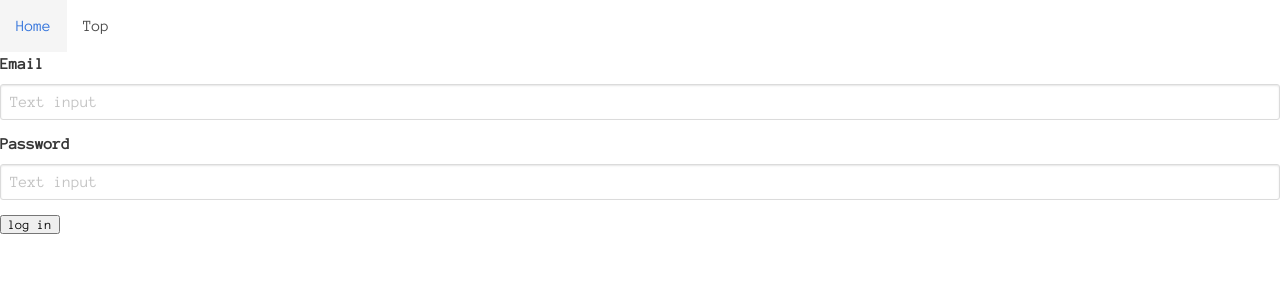
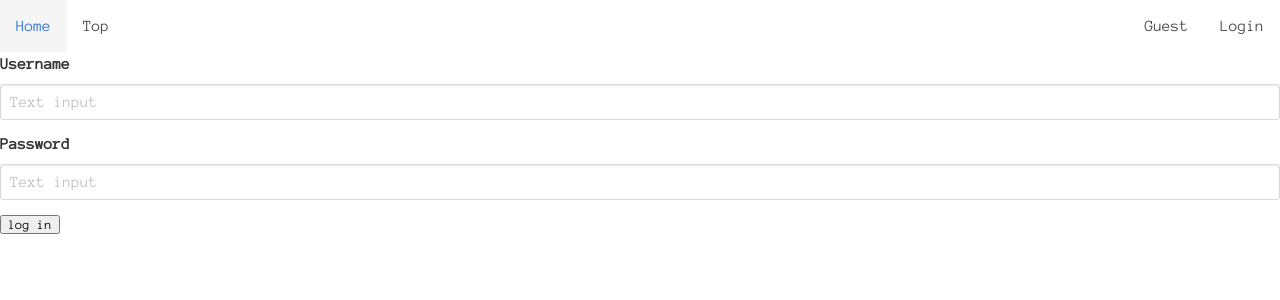
Before and after one commit to alexshadley/poserrank, a Flask app: page /login/ in a window 1280 px wide. Shown: the top 300 px of the page. Run offline with Flask 2, Linux system fonts and the light colour scheme.

Commit message:
adds basic login/logout functionality

```diff
--- a/poserrank/__init__.py
+++ b/poserrank/__init__.py
@@ -5,4 +5,6 @@ app = Flask(__name__)
 app.config['SQLALCHEMY_DATABASE_URI'] = 'sqlite:///db/development.db'
 db = SQLAlchemy(app)
 
+app.secret_key = 'pushingakeytogithubisterriblepractice'
+
 import poserrank.views
--- a/poserrank/templates/layout.html.j2
+++ b/poserrank/templates/layout.html.j2
@@ -10,9 +10,18 @@
 	</head>
 	<body>
 		<nav class="navbar" role="navigation" aria-label="main navigation">
-			<div class="navbar-brand">
+			<div class="navbar-start">
 				<a class="navbar-item" href="{{ url_for('index') }}">Home</a>
 				<a class="navbar-item" href="{{ url_for('top') }}">Top</a>
+			</div>
+			<div class="navbar-end">
+				{% if session['authenticated'] %}
+					<span class="navbar-item">{{ session['username'] }}</span>
+					<a class="navbar-item" href="{{ url_for('logout') }}">Logout</a>
+				{% else %}
+					<span class="navbar-item">Guest</span>
+					<a class="navbar-item" href="{{ url_for('login') }}">Login</a>
+				{% endif %}
 			</div>
 		</nav>
 
--- a/poserrank/templates/login.html.j2
+++ b/poserrank/templates/login.html.j2
@@ -3,9 +3,9 @@
 {% block content %}
 <form action="{{ url_for('login') }}" method="POST">
 	<div class="field">
-		<label class="label">Email</label>
+		<label class="label">Username</label>
 		<div class="control">
-			<input class="input" type="text" name="email" placeholder="Text input">
+			<input class="input" type="text" name="username" placeholder="Text input">
 		</div>
 	</div>
 	<div class="field">
--- a/poserrank/views.py
+++ b/poserrank/views.py
@@ -1,4 +1,4 @@
-from flask import render_template, request
+from flask import render_template, redirect, url_for, request, session
 from poserrank import app
 from poserrank.models import User
 
@@ -13,8 +13,26 @@ def top():
 
 @app.route('/login/', methods=['GET', 'POST'])
 def login():
-    if request.method == 'GET':
-        return render_template('login.html.j2')
+	if request.method == 'GET':
+		return render_template('login.html.j2')
 
-    if request.method == 'POST':
-        return "placeholder"
+	if request.method == 'POST':
+		query = User.query.filter(User.username == request.form['username'])
+		if query.count() > 0:
+			user = query.first()
+			if user.password == request.form['password']:
+				session['username'] = user.username
+				session['authenticated'] = True
+				return redirect(url_for('index'))
+			else:
+				return 'wrong password'
+
+		else:
+			return request.form['username'] + ' does not exist'
+
+@app.route('/logout/')
+def logout():
+	if session['authenticated']:
+		session.pop('username', None)
+		session['authenticated'] = False
+	return redirect(url_for('index'))
```
Lines whose indentation alone changed are shown as unchanged.
